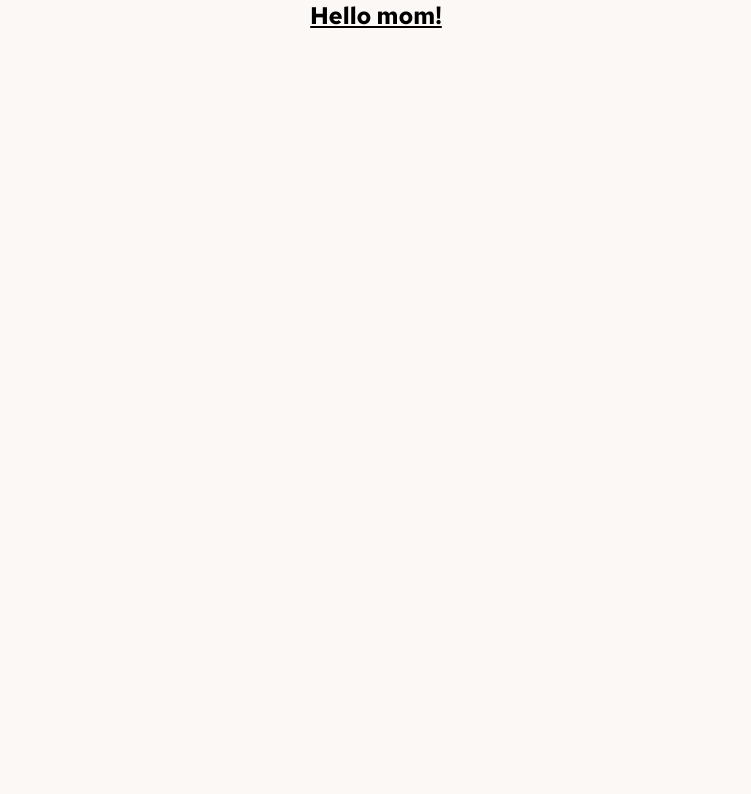
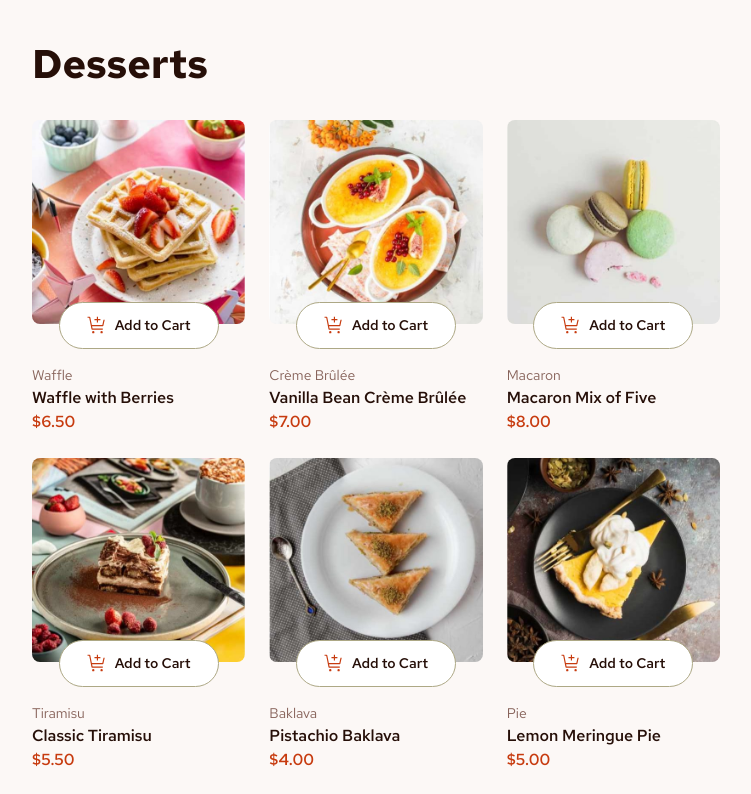
Before and after one commit to alaminediallo/desserts-app, a React (Vite) app: page / in a window 1280 px wide. Shown: the top 794 px of the page, without its empty margins (264-1015 px from the left). Built offline with nearby package versions, Linux system fonts and the light colour scheme.

Commit message:
Implement a dessert card

```diff
--- a/src/App.tsx
+++ b/src/App.tsx
@@ -1,8 +1,19 @@
+import { DessertCard } from "./components/DessertCard.tsx";
+import { dessertsData } from "./constant/data.ts";
+
 function App() {
   return (
-    <h1 className="text-center font-red-hat text-2xl font-bold underline">
-      Hello mom!
-    </h1>
+    <main
+      className="m-6 flex flex-col items-center justify-center gap-8 tablet:m-10 lg:m-10 lg:flex-row desktop:mx-auto desktop:mt-[88px] desktop:max-w-[1216px]">
+      <section>
+        <h1 className="preset-1 mb-8 text-rose-900">Desserts</h1>
+        <div className="grid gap-y-8 sm:grid-cols-3 sm:gap-6">
+          {dessertsData.map(dessert => (
+            <DessertCard key={dessert.id} {...dessert} />
+          ))}
+        </div>
+      </section>
+    </main>
   )
 }
 
--- /dev/null
+++ b/src/components/DessertCard.tsx
@@ -0,0 +1,57 @@
+type Props = {
+  id: number;
+  image: {
+    thumbnail: string;
+    desktop: string;
+    tablet: string;
+    mobile: string;
+  }
+  name: string;
+  category: string;
+  price: number;
+}
+
+export function DessertCard({ name, image, category, price }: Props) {
+  return (
+    <div className="max-w-[327px] space-y-[38px] tablet:w-[213.33px] desktop:w-[250.67px]">
+      <div className="flex flex-col items-center">
+        <picture>
+          <source media="(min-width: 1024px)" srcSet={image.desktop} />
+          <source media="(min-width: 768px)" srcSet={image.tablet} />
+          <img src={image.mobile} alt={name} className="w-full rounded-lg object-cover" />
+          {/*<img src={image.mobile} alt={name} className="w-full rounded-lg object-cover ring-2 ring-red" />*/}
+        </picture>
+
+        <button
+          className="group -m-[22px] flex w-40 items-center justify-center gap-2 rounded-full border border-rose-400 bg-white p-3 outline-none transition-colors hover:border-red focus-visible:outline focus-visible:outline-offset-1 focus-visible:outline-red">
+          <img src="/assets/images/icon-add-to-cart.svg" alt="" className="size-5" />
+          <span className="preset-4-bold inline-block text-rose-900 group-hover:text-red group-focus-visible:text-red">Add to Cart</span>
+        </button>
+        {/*<div
+          className="-m-[22px] flex w-40 items-center justify-between gap-2 rounded-full bg-red p-3">
+          <QuantitySelector>
+            <svg xmlns="http://www.w3.org/2000/svg" width="10" height="2" fill="none" viewBox="0 0 10 2">
+              <path fill="#fff" className="group-hover:fill-red group-focus-visible:fill-red"
+                    d="M0 .375h10v1.25H0V.375Z" />
+            </svg>
+          </QuantitySelector>
+
+          <span className="preset-4-bold inline-block text-white">1</span>
+
+          <QuantitySelector>
+            <svg xmlns="http://www.w3.org/2000/svg" width="10" height="10" fill="none" viewBox="0 0 10 10">
+              <path fill="#fff" className="group-hover:fill-red group-focus-visible:fill-red"
+                    d="M10 4.375H5.625V0h-1.25v4.375H0v1.25h4.375V10h1.25V5.625H10v-1.25Z" />
+            </svg>
+          </QuantitySelector>
+        </div>*/}
+      </div>
+
+      <div>
+        <p className="preset-4 text-rose-500">{category}</p>
+        <p className="preset-3 text-rose-900">{name}</p>
+        <p className="preset-3 text-red">${price.toFixed(2)}</p>
+      </div>
+    </div>
+  )
+}
--- /dev/null
+++ b/src/components/QuantitySelector.tsx
@@ -0,0 +1,10 @@
+import { PropsWithChildren } from "react";
+
+export function QuantitySelector({ children }: PropsWithChildren) {
+  return (
+    <button
+      className="group flex size-[18px] items-center justify-center rounded-full border border-white outline-0 transition-colors hover:bg-white focus-visible:bg-white">
+      {children}
+    </button>
+  )
+}
```
